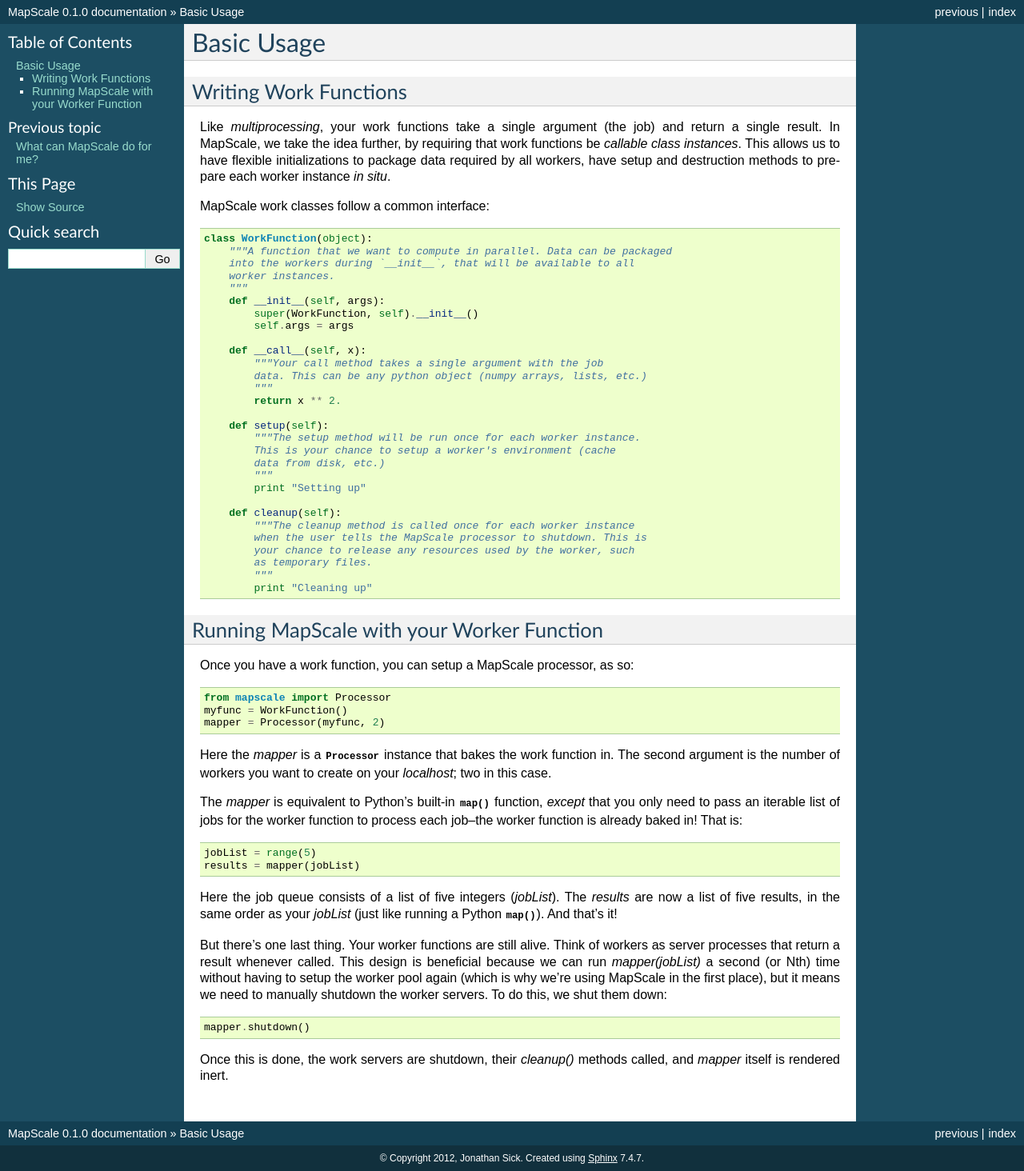
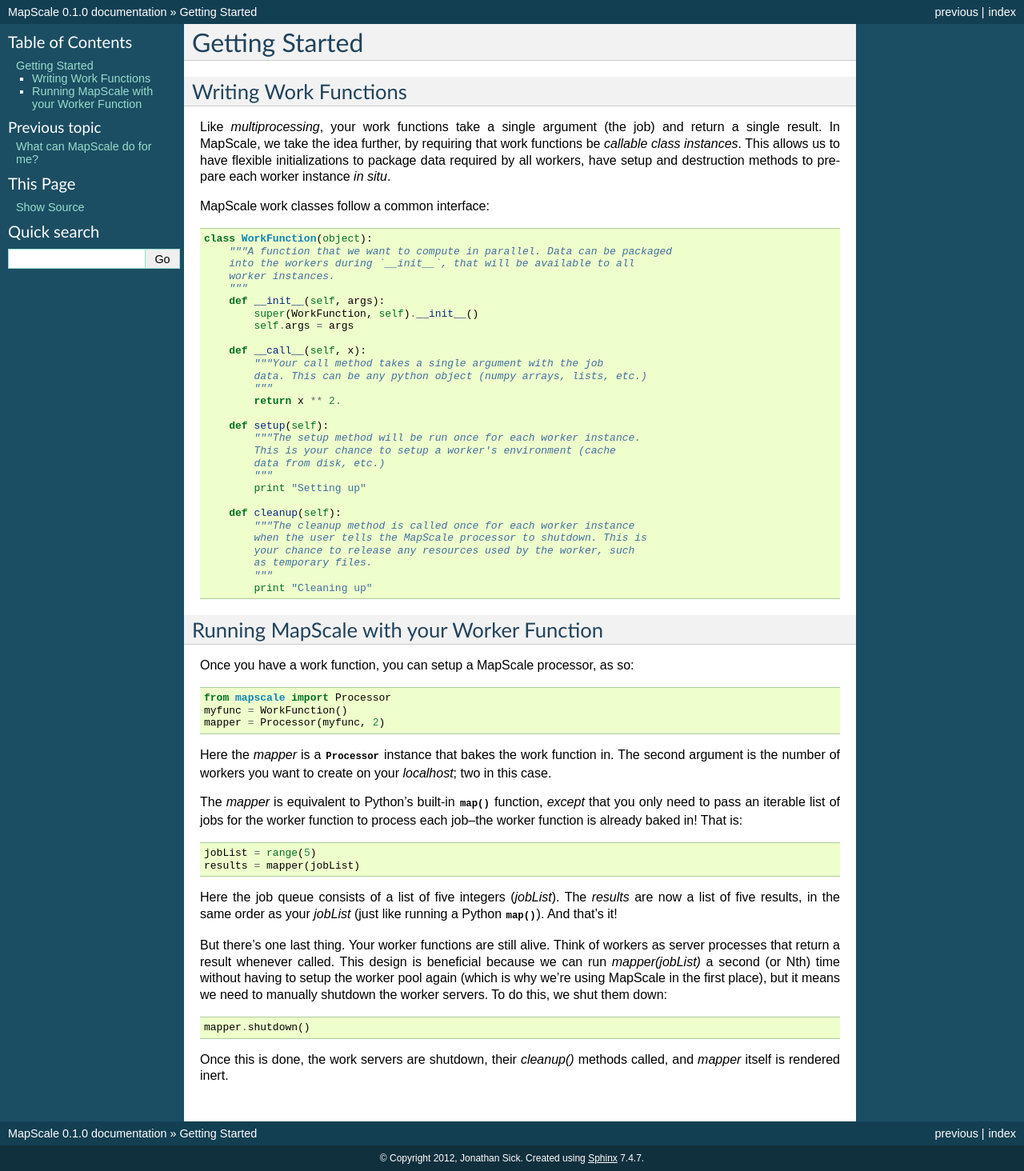
Before and after one commit to jonathansick/mapscale, a Sphinx documentation site: the page built from doc/basic.rst, in a window 1280 px wide. Shown: the whole page at 80% size. Built offline with Sphinx 7.4.7, drawn with Linux system fonts in a browser that asks for light colours.

Commit message:
docs: rename to Getting Started

```diff
--- a/doc/basic.rst
+++ b/doc/basic.rst
@@ -1,5 +1,5 @@
-Basic Usage
-===========
+Getting Started
+===============
 
 Writing Work Functions
 ----------------------
```
